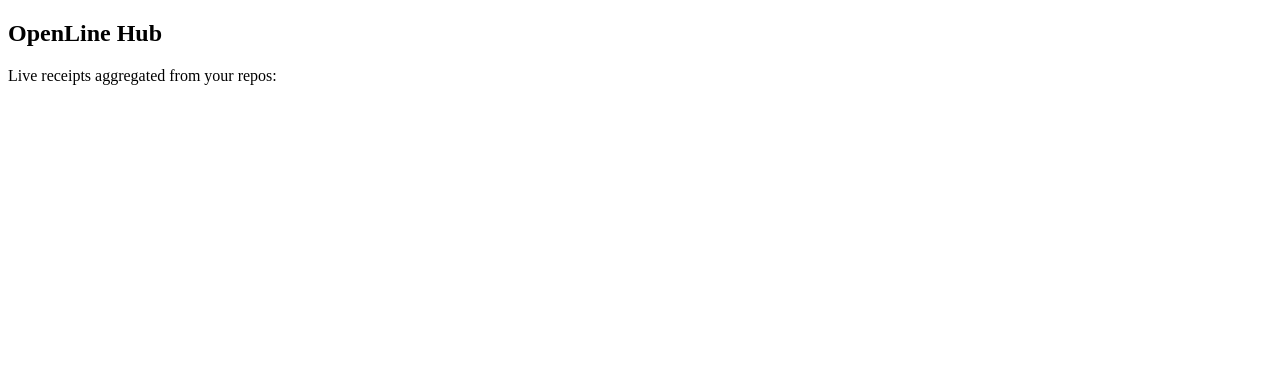
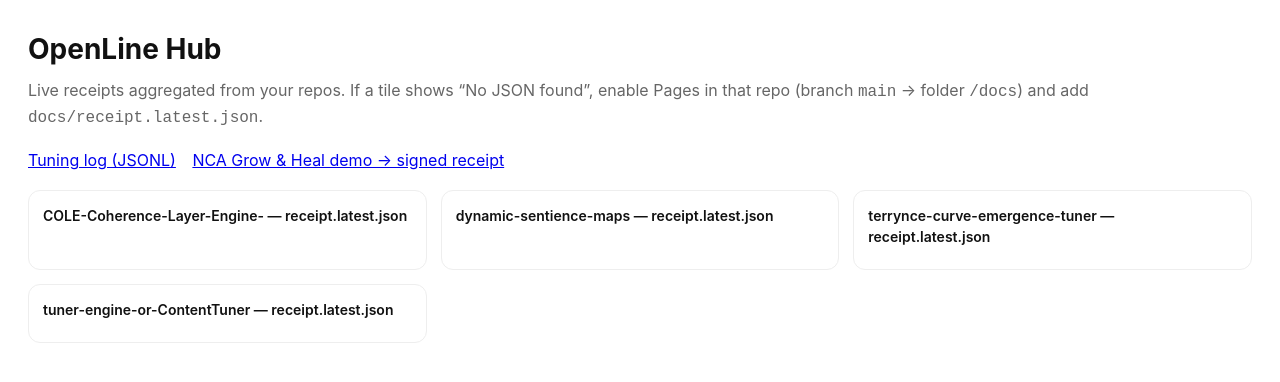
Before and after one commit to terryncew/COLE-Coherence-Layer-Engine-, a plain HTML site: page docs/index.html in a window 1280 px wide. Drawn offline with Linux system fonts and the light colour scheme.

Commit message:
Update index.html

```diff
--- a/docs/index.html
+++ b/docs/index.html
@@ -1,26 +1,65 @@
 <!doctype html><meta charset="utf-8">
 <title>OpenLine Hub</title>
-<script type="module" src="https://cdn.jsdelivr.net/gh/terryncew/openline-core@main/receipts-kit/openline-card.js"></script>
+<meta name="viewport" content="width=device-width,initial-scale=1">
 
-<h2>OpenLine Hub</h2>
-<p>Live receipts aggregated from your repos:</p>
+<!-- Card web-component (kept on @main for easiest copy/paste) -->
+<script type="module"
+  src="https://cdn.jsdelivr.net/gh/terryncew/openline-core@main/receipts-kit/openline-card.js">
+</script>
 
-<div id="cards"></div>
+<style>
+  :root { --fg:#111; --muted:#666; --line:#eee; --bg:#fff; }
+  body{font:16px/1.5 -apple-system,BlinkMacSystemFont,Segoe UI,Helvetica,Arial,sans-serif;margin:28px;color:var(--fg);background:var(--bg)}
+  h1{font-size:28px;margin:0 0 8px}
+  p.lead{color:var(--muted);margin:0 0 18px}
+  .grid{display:grid;gap:14px;grid-template-columns:repeat(auto-fill,minmax(320px,1fr))}
+  .tile{padding:14px;border:1px solid var(--line);border-radius:12px;background:#fff}
+  .label{font-weight:600;margin:0 0 8px;font-size:14px}
+  .msg{margin-top:8px;color:#b00;font-size:13px}
+  .links a{margin-right:12px}
+</style>
+
+<h1>OpenLine Hub</h1>
+<p class="lead">
+  Live receipts aggregated from your repos. If a tile shows “No JSON found”, enable Pages in that repo
+  (branch <code>main</code> → folder <code>/docs</code>) and add <code>docs/receipt.latest.json</code>.
+</p>
+
+<div class="links" style="margin:10px 0 18px">
+  <a href="./tuning.log.jsonl">Tuning log (JSONL)</a>
+  <a href="./nca.html">NCA Grow&nbsp;&amp;&nbsp;Heal demo → signed receipt</a>
+</div>
+
+<div id="grid" class="grid"></div>
 
 <script>
 const repos = [
   "COLE-Coherence-Layer-Engine-",
   "dynamic-sentience-maps",
   "terrynce-curve-emergence-tuner",
-  "tuner-engine-or-ContentTuner"
+  "tuner-engine-or-ContentTuner",
 ];
 
-const cards = document.getElementById("cards");
+const grid = document.getElementById("grid");
 
-repos.forEach(r => {
-  const url = `https://terryncew.github.io/${r}/receipt.latest.json`;
-  const div = document.createElement("div");
-  div.innerHTML = `<openline-card mode="compact" src="${url}"></openline-card>`;
-  cards.appendChild(div);
-});
+for (const r of repos) {
+  const src = `https://terryncew.github.io/${r}/receipt.latest.json`;
+
+  const tile  = document.createElement("div"); tile.className  = "tile";
+  const label = document.createElement("div"); label.className = "label";
+  label.textContent = `${r} — receipt.latest.json`;
+
+  const card = document.createElement("openline-card");
+  card.setAttribute("mode","compact");
+  card.setAttribute("src", src);
+
+  // Friendly fallback if JSON missing or fetch fails
+  const msg = document.createElement("div"); msg.className = "msg";
+  const fail = () => { msg.textContent = "No JSON found (enable Pages + add docs/receipt.latest.json)"; };
+  card.addEventListener("olp-error", fail);
+  card.addEventListener("error", fail);
+
+  tile.append(label, card, msg);
+  grid.appendChild(tile);
+}
 </script>
```
